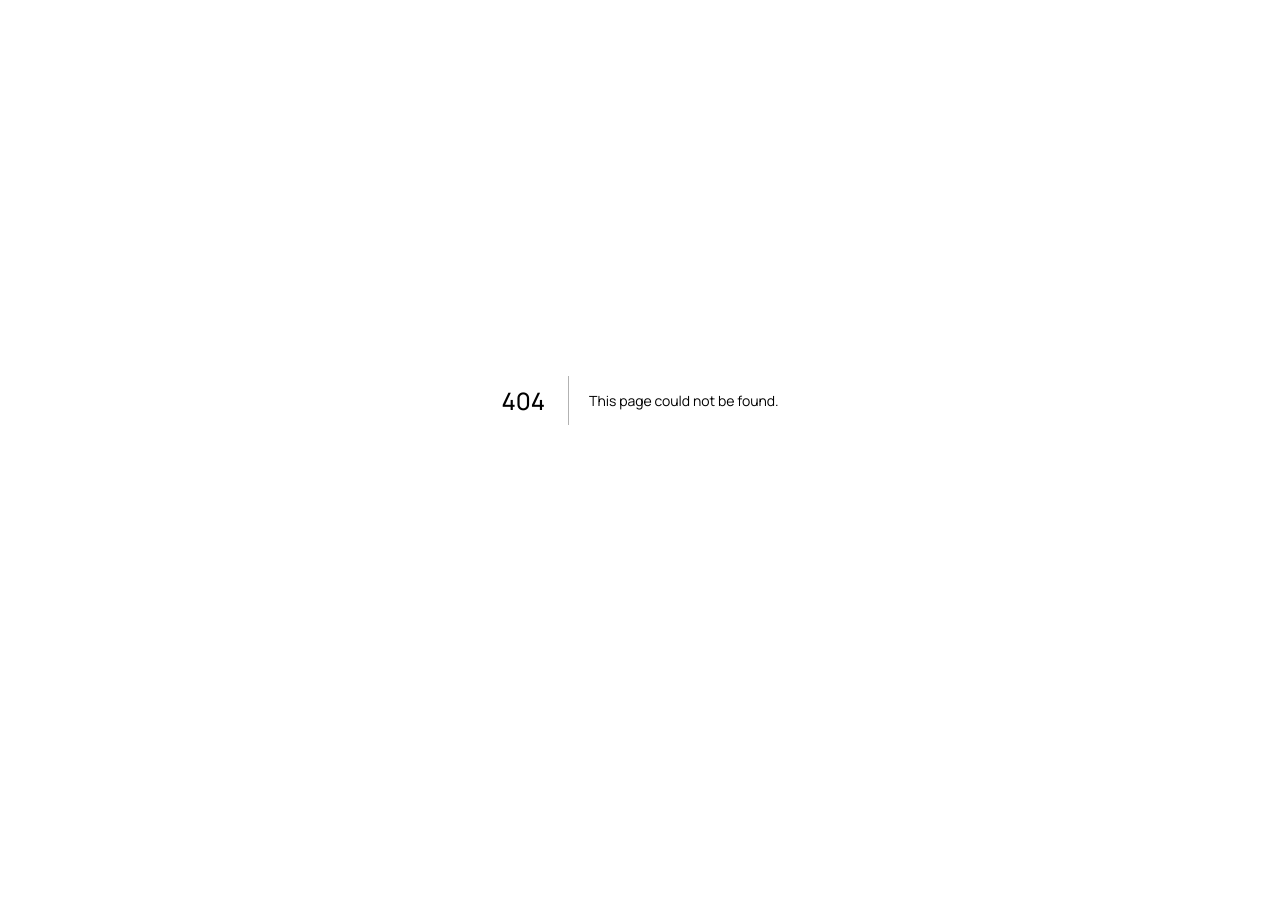
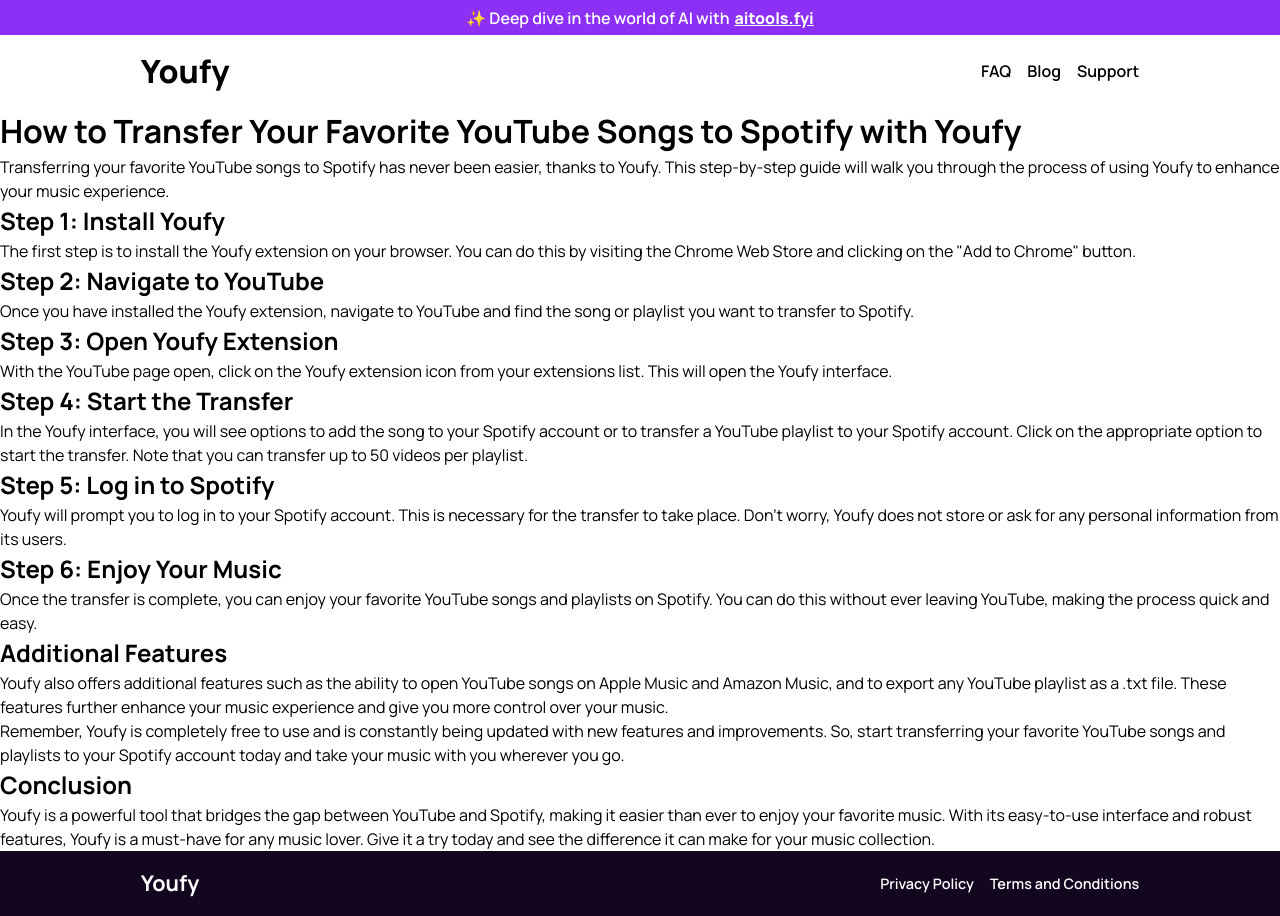
Before and after one commit to imrishit98/youfyapp.com, a Next.js app: page /blog/how-to-transfer-your-favorite-youtube-songs-to-spotify-with-youfy in a window 1280 px wide. Before the commit this address had no page. Before the commit the page ends 800 px from the top, so only its background shows below. Built offline with nearby package versions, Linux system fonts and the light colour scheme.

Commit message:
Add how to transfer blog post

```diff
--- /dev/null
+++ b/src/pages/blog/how-to-transfer-your-favorite-youtube-songs-to-spotify-with-youfy.js
@@ -0,0 +1,91 @@
+import Layout from '../../components/Layout';
+
+const BlogPostHowToTransferWithYoufy = () => {
+  return (
+    <Layout
+      title='How to Transfer Your Favorite YouTube Songs to Spotify with Youfy'
+      desc='Transferring your favorite YouTube songs to Spotify has never been easier, thanks to Youfy. This guide will walk you through the process of using Youfy'
+    >
+      <div className='blog-post-page'>
+        <h1>
+          How to Transfer Your Favorite YouTube Songs to Spotify with Youfy
+        </h1>
+        <p>
+          Transferring your favorite YouTube songs to Spotify has never been
+          easier, thanks to Youfy. This step-by-step guide will walk you through
+          the process of using Youfy to enhance your music experience.
+        </p>
+
+        <h2>Step 1: Install Youfy</h2>
+        <p>
+          The first step is to install the Youfy extension on your browser. You
+          can do this by visiting the{' '}
+          <a href='https://chrome.google.com/webstore/detail/youfy-youtube-to-spotify/bkdmpkmdoncbkipfnmhhmhklcchbjeon'>
+            Chrome Web Store
+          </a>{' '}
+          and clicking on the "Add to Chrome" button.
+        </p>
+
+        <h2>Step 2: Navigate to YouTube</h2>
+        <p>
+          Once you have installed the Youfy extension, navigate to YouTube and
+          find the song or playlist you want to transfer to Spotify.
+        </p>
+
+        <h2>Step 3: Open Youfy Extension</h2>
+        <p>
+          With the YouTube page open, click on the Youfy extension icon from
+          your extensions list. This will open the Youfy interface.
+        </p>
+
+        <h2>Step 4: Start the Transfer</h2>
+        <p>
+          In the Youfy interface, you will see options to add the song to your
+          Spotify account or to transfer a YouTube playlist to your Spotify
+          account. Click on the appropriate option to start the transfer. Note
+          that you can transfer up to 50 videos per playlist.
+        </p>
+
+        <h2>Step 5: Log in to Spotify</h2>
+        <p>
+          Youfy will prompt you to log in to your Spotify account. This is
+          necessary for the transfer to take place. Don't worry, Youfy does not
+          store or ask for any personal information from its users.
+        </p>
+
+        <h2>Step 6: Enjoy Your Music</h2>
+        <p>
+          Once the transfer is complete, you can enjoy your favorite YouTube
+          songs and playlists on Spotify. You can do this without ever leaving
+          YouTube, making the process quick and easy.
+        </p>
+
+        <h2>Additional Features</h2>
+        <p>
+          Youfy also offers additional features such as the ability to open
+          YouTube songs on Apple Music and Amazon Music, and to export any
+          YouTube playlist as a .txt file. These features further enhance your
+          music experience and give you more control over your music.
+        </p>
+
+        <p>
+          Remember, Youfy is completely free to use and is constantly being
+          updated with new features and improvements. So, start transferring
+          your favorite YouTube songs and playlists to your Spotify account
+          today and take your music with you wherever you go.
+        </p>
+
+        <h2>Conclusion</h2>
+        <p>
+          Youfy is a powerful tool that bridges the gap between YouTube and
+          Spotify, making it easier than ever to enjoy your favorite music. With
+          its easy-to-use interface and robust features, Youfy is a must-have
+          for any music lover. Give it a try today and see the difference it can
+          make for your music collection.
+        </p>
+      </div>
+    </Layout>
+  );
+};
+
+export default BlogPostHowToTransferWithYoufy;
```
